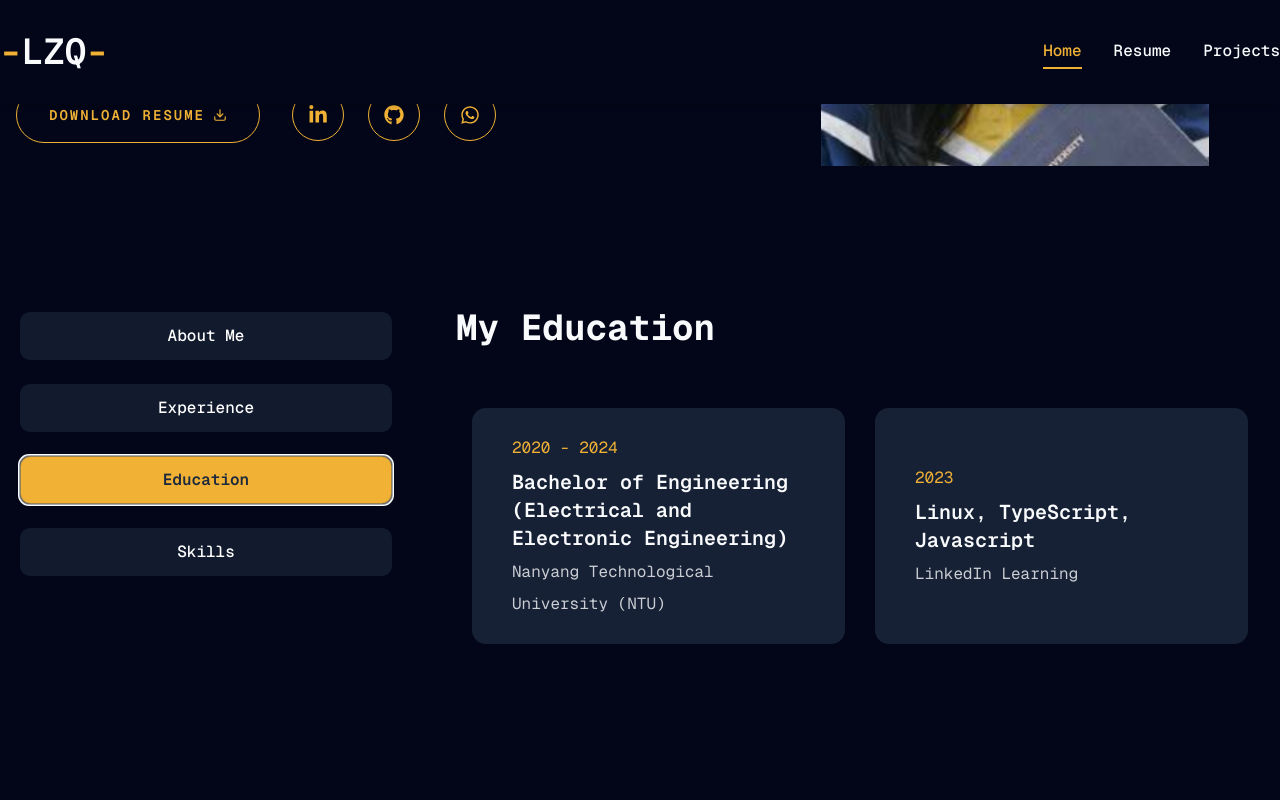
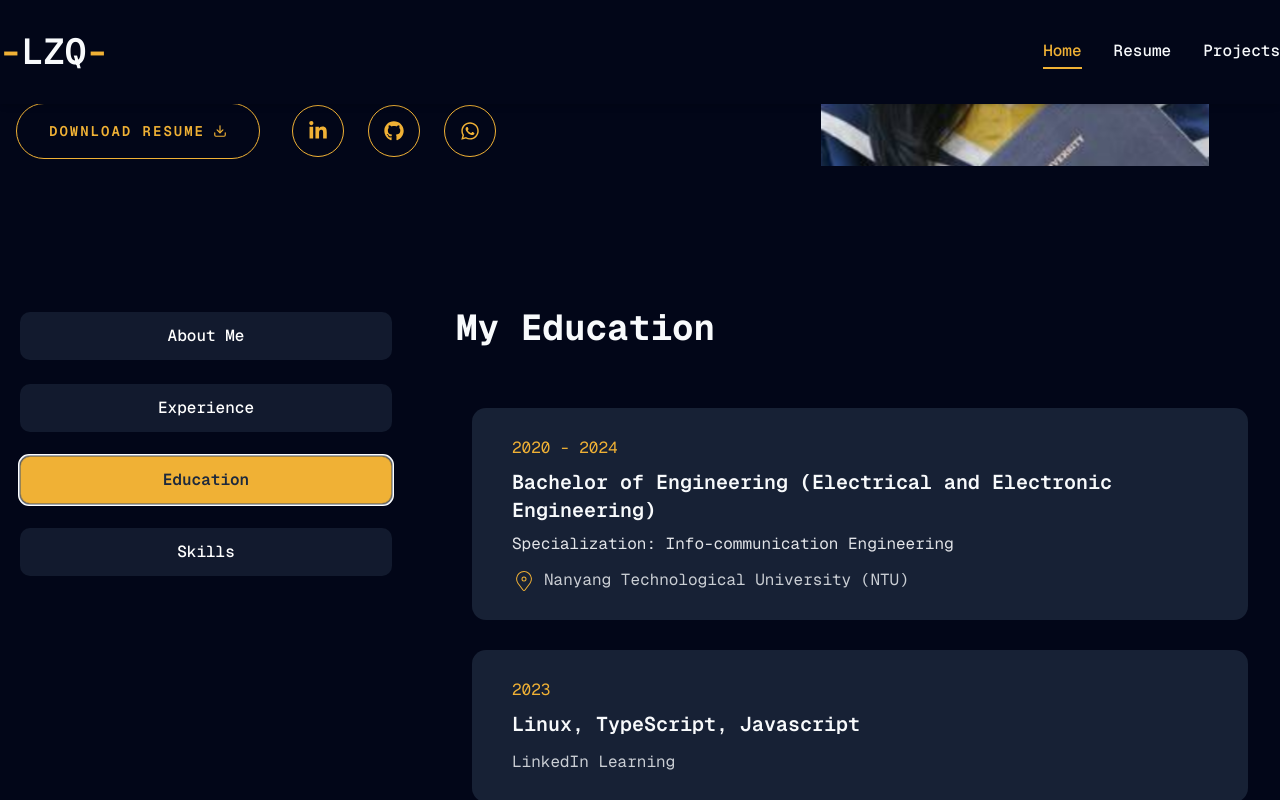
Before and after one commit to ziqinggggg/portfolio, a Next.js app: page / in a window 1280 px wide. Both pictures are taken after a click on the tab "Education". Shown: the part 492-1292 px from the top of the page. Built offline with nearby package versions, Linux system fonts and the light colour scheme.

Commit message:
skills, description, resume, specialization

```diff
--- a/app/Resume.jsx
+++ b/app/Resume.jsx
@@ -7,7 +7,7 @@ import {
   SiDocker,
   SiFirebase,
   SiTensorflow,
-  SiCisco,
+  SiCisco, SiPython, SiC
 } from "react-icons/si";
 import { Tabs, TabsContent, TabsList, TabsTrigger } from "@/components/ui/tabs";
 import { ScrollArea } from "@/components/ui/scroll-area";
@@ -19,6 +19,7 @@ import {
 } from "@radix-ui/react-tooltip";
 // import { Tooltip, TooltipContent, TooltipProvider, TooltipTrigger } from '@/components/ui/tooltip';
 import { FiExternalLink } from "react-icons/fi";
+import { CiLocationOn } from "react-icons/ci";
 
 const about = {
   title: "About Me",
@@ -43,9 +44,9 @@ const about = {
     {
       fieldName: "Email",
       fieldValue: (
-          <a href="mailto:ziqing0914@gmail.com" className="flex items-center gap-2 group hover:underline ">
+          <a href="mailto:ziqing0914@gmail.com" className="hover:underline ">
             ziqing0914@gmail.com
-            <FiExternalLink className=""/>
+            <FiExternalLink className="ml-2 inline-block"/>
           </a>
       ),
     },
@@ -79,8 +80,14 @@ const education = {
   description: "",
   items: [
     {
-      institution: "Nanyang Technological University (NTU)",
+      institution: (
+        <>
+          <CiLocationOn className="inline-block text-accent text-2xl mr-2" />
+          Nanyang Technological University (NTU)
+        </>
+      ),
       degree: "Bachelor of Engineering (Electrical and Electronic Engineering)",
+      specialization: "Specialization: Info-communication Engineering",
       duration: "2020 - 2024",
     },
     {
@@ -96,6 +103,14 @@ const skills = {
   description: "",
   skillList: [
     {
+      name: "Python",
+      icon: <SiPython />,
+    },
+    {
+      name: "TypeScript",
+      icon: <SiTypescript />,
+    },
+    {
       name: "HTML5",
       icon: <FaHtml5 />,
     },
@@ -108,13 +123,10 @@ const skills = {
       icon: <FaReact />,
     },
     {
-      name: "Tailwind CSS",
+      name: "Tailwind CSS v4",
       icon: <SiTailwindcss />,
     },
-    {
-      name: "TypeScript",
-      icon: <SiTypescript />,
-    },
+
     {
       name: "Flutter",
       icon: <SiFlutter />,
@@ -130,10 +142,6 @@ const skills = {
     {
       name: "Cisco",
       icon: <SiCisco />,
-    },
-    {
-      name: "TensorFlow",
-      icon: <SiTensorflow />,
     },
   ],
 };
@@ -153,6 +161,7 @@ const Resume = () => {
             <TabsTrigger value="skills">Skills</TabsTrigger>
           </TabsList>
           <div className="min-h-[70vh] w-full">
+
             {/* About Me */}
             <TabsContent
               value="about"
@@ -218,7 +227,7 @@ const Resume = () => {
                   {education.description}
                 </p>
                 <ScrollArea className="h-[400px]">
-                  <ul className="px-4  gap-[30px] grid grid-cols-1 xl:grid-cols-2">
+                  <ul className="px-4  gap-[30px] grid grid-cols-1 xl:grid-cols-1">
                     {education.items.map((item, index) => {
                       return (
                         <li
@@ -229,7 +238,7 @@ const Resume = () => {
                           <h3 className="text-xl font-semibold">
                             {item.degree}
                           </h3>
-
+                          <p className="text-primary/90">{item.specialization}</p>
                           <p className="text-primary/80">{item.institution}</p>
                         </li>
                       );
@@ -270,7 +279,7 @@ const Resume = () => {
                             </Tooltip>
                           </TooltipProvider> */}
                           <div className="cursor-pointer w-full h-[150px] bg-secondary/80 p-4 rounded-xl flex justify-center items-center group hover:-translate-y-1">
-                            <div className="text-6xl group-hover:text-accent transition-all duration-300 flex flex-col items-center">
+                            <div className="text-6xl group-hover:text-accent transition-all duration-300 flex flex-col items-center gap-1">
                               <div>{skill.icon}</div>
                               <div className="text-base">{skill.name}</div>
                             </div>
--- a/app/page.jsx
+++ b/app/page.jsx
@@ -22,8 +22,8 @@ const Home = () => {
               </h1>
               <p className="text-2xl text-primary/90">Software Engineer</p>
               <p className="max-w-[500px] mb-9 text-primary/80">
-                I'm a frest graduate from NTU with a degree in Electrical and
-                Electronic Engineering. I have a passion for software
+                I'm a fresh graduate from NTU with a <b>degree in Electrical and
+                Electronic Engineering</b>, specializing in Info-communication Engineering. I have a passion for software
                 development and I'm always looking for new challenges to improve
                 my skills.
               </p>
```
Also changed, not shown: 1 other file (tests, documents, lock files or other folders).
